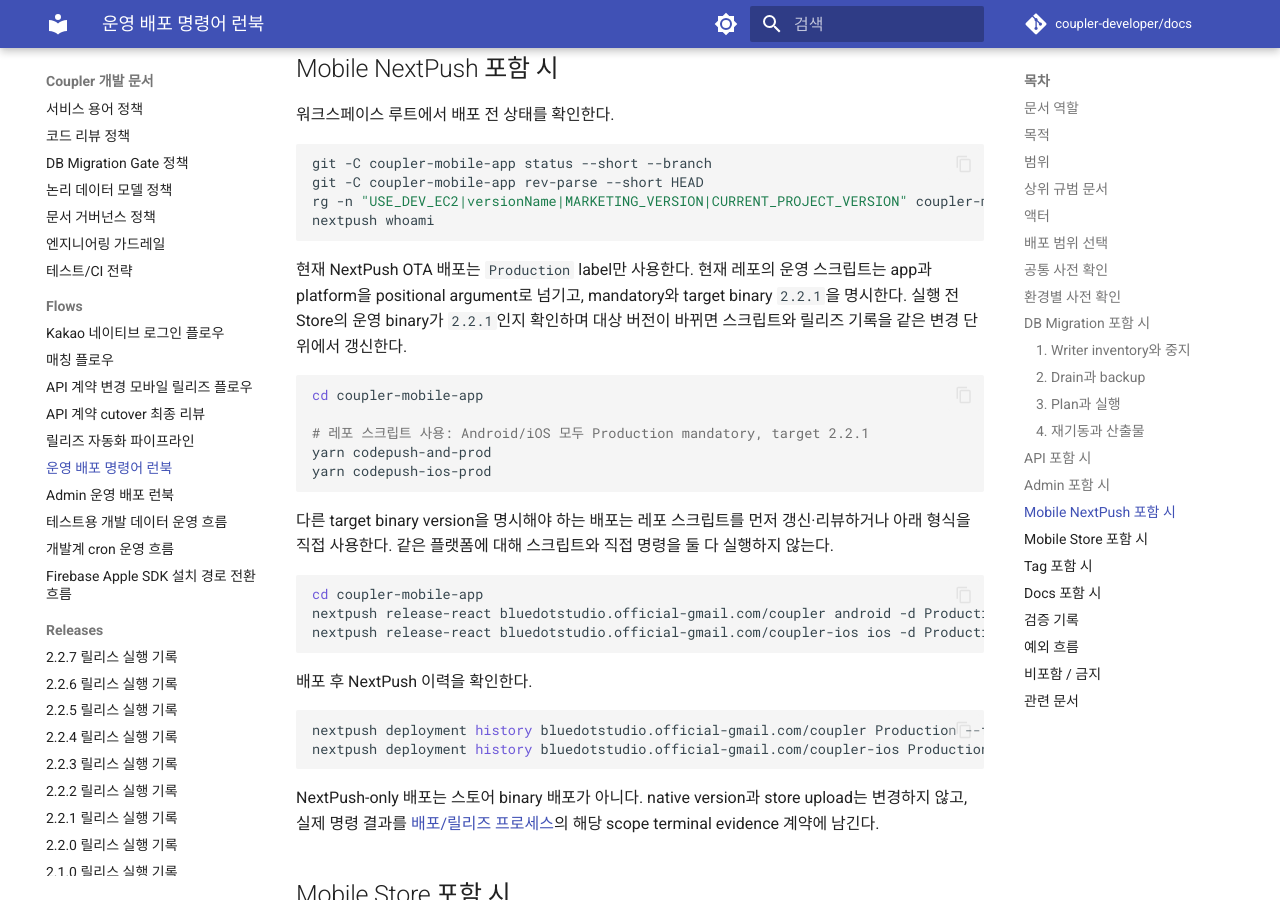
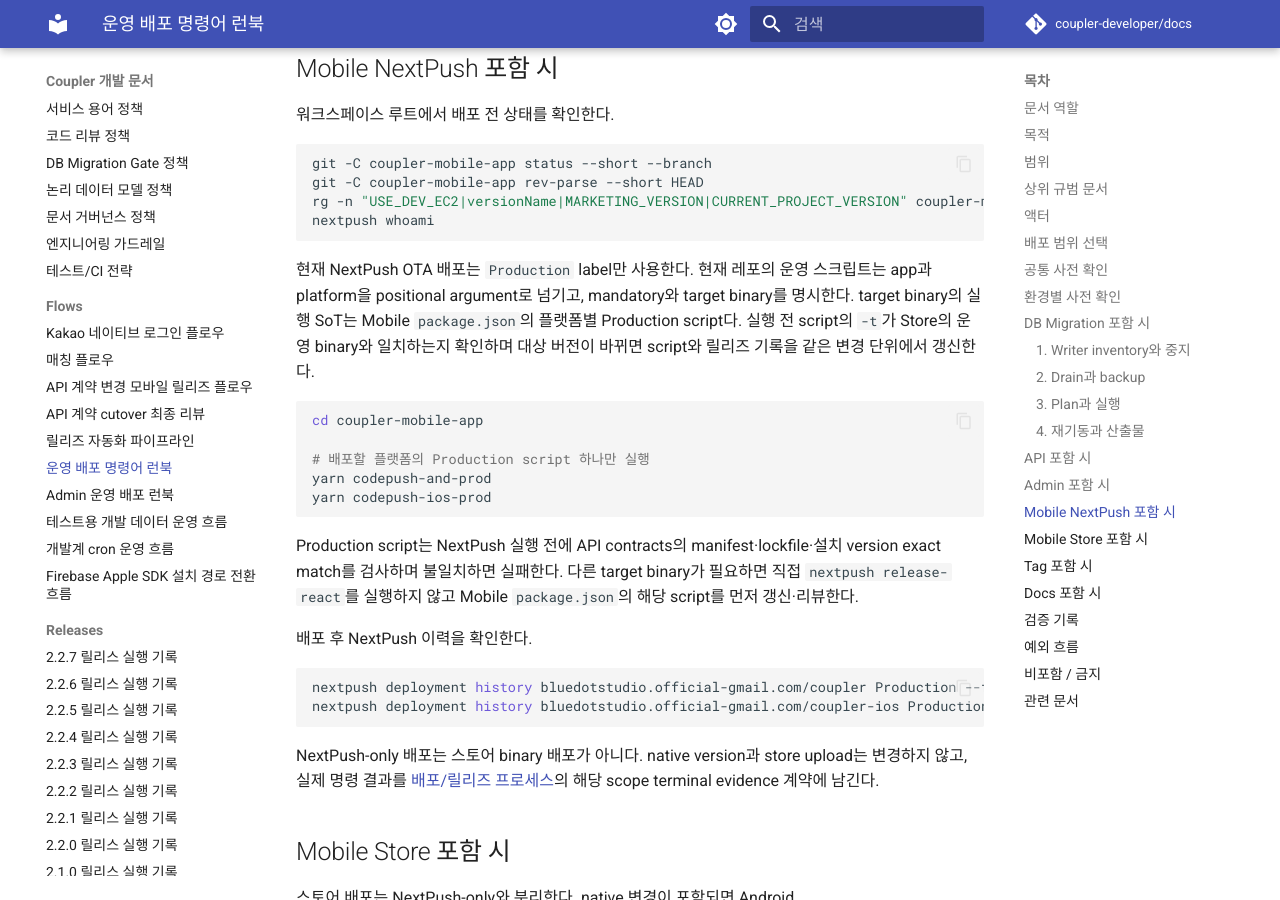
Before and after one commit to coupler-developer/docs, an MkDocs documentation site: the page built from content/flows/cross-project/production-deploy-command-runbook.md, in a window 1280 px wide and 900 px high, scrolled down 8257 px. Built offline with MkDocs 1.6.1 and Material for MkDocs 9.7.7, drawn with Linux system fonts in a browser that asks for light colours; comment, search, counter and statistics services are not loaded.

Commit message:
docs: NextPush 운영 명령에 계약 검증 강제

````diff
--- a/content/flows/cross-project/production-deploy-command-runbook.md
+++ b/content/flows/cross-project/production-deploy-command-runbook.md
@@ -301,26 +301,22 @@ nextpush whoami
 ```
 
 현재 NextPush OTA 배포는 `Production` label만 사용한다.
-현재 레포의 운영 스크립트는 app과 platform을 positional argument로 넘기고, mandatory와 target binary
-`2.2.1`을 명시한다. 실행 전 Store의 운영 binary가 `2.2.1`인지 확인하며 대상 버전이 바뀌면 스크립트와
-릴리즈 기록을 같은 변경 단위에서 갱신한다.
+현재 레포의 운영 스크립트는 app과 platform을 positional argument로 넘기고, mandatory와 target binary를
+명시한다. target binary의 실행 SoT는 Mobile `package.json`의 플랫폼별 Production script다. 실행 전
+script의 `-t`가 Store의 운영 binary와 일치하는지 확인하며 대상 버전이 바뀌면 script와 릴리즈 기록을 같은
+변경 단위에서 갱신한다.
 
 ```bash
 cd coupler-mobile-app
 
-# 레포 스크립트 사용: Android/iOS 모두 Production mandatory, target 2.2.1
+# 배포할 플랫폼의 Production script 하나만 실행
 yarn codepush-and-prod
 yarn codepush-ios-prod
 ```
 
-다른 target binary version을 명시해야 하는 배포는 레포 스크립트를 먼저 갱신·리뷰하거나 아래 형식을 직접
-사용한다. 같은 플랫폼에 대해 스크립트와 직접 명령을 둘 다 실행하지 않는다.
-
-```bash
-cd coupler-mobile-app
-nextpush release-react bluedotstudio.official-gmail.com/coupler android -d Production -m -t <binary-version>
-nextpush release-react bluedotstudio.official-gmail.com/coupler-ios ios -d Production -m -t <binary-version>
-```
+Production script는 NextPush 실행 전에 API contracts의 manifest·lockfile·설치 version exact match를
+검사하며 불일치하면 실패한다. 다른 target binary가 필요하면 직접 `nextpush release-react`를 실행하지 않고
+Mobile `package.json`의 해당 script를 먼저 갱신·리뷰한다.
 
 배포 후 NextPush 이력을 확인한다.
 
````
